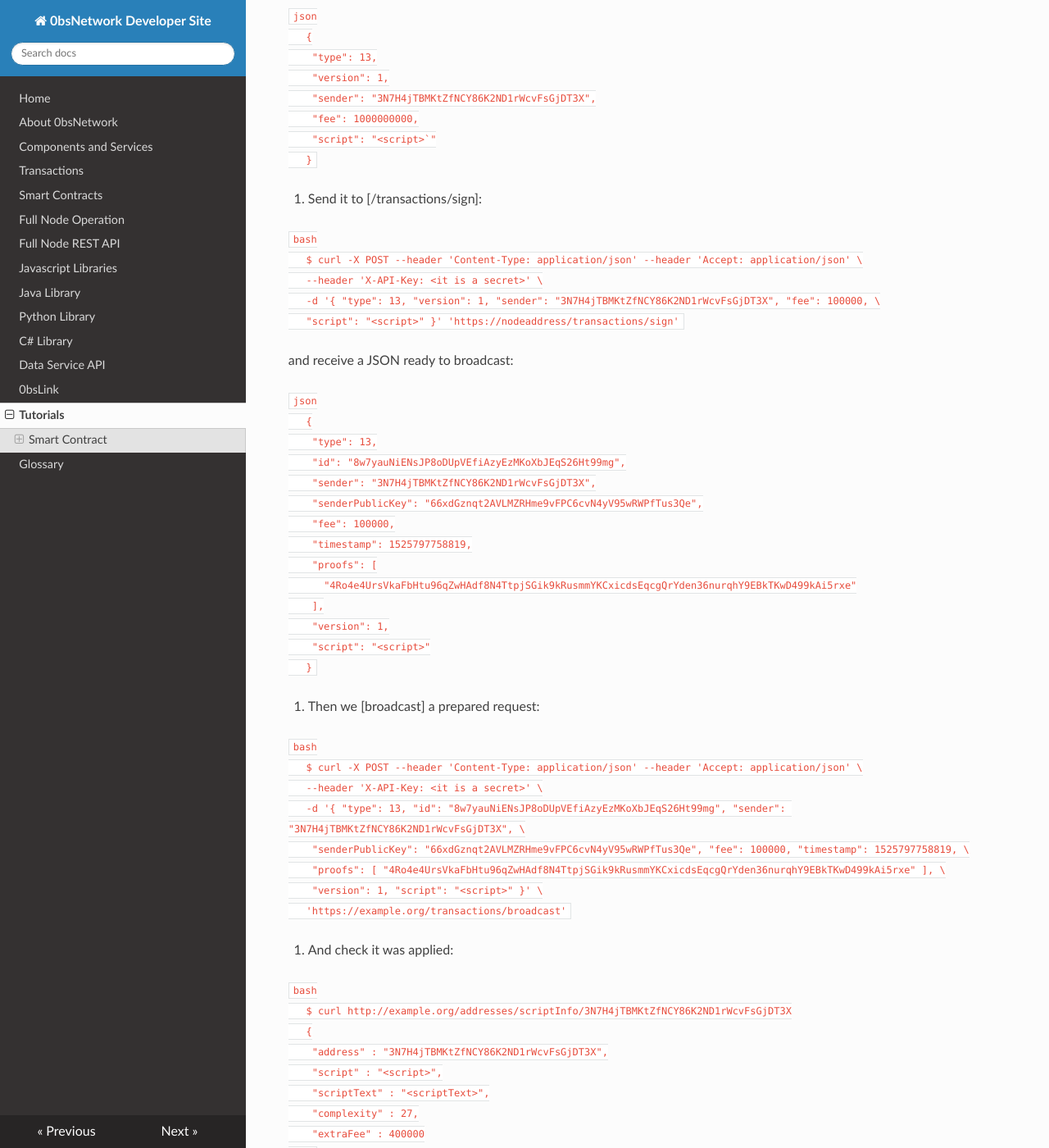
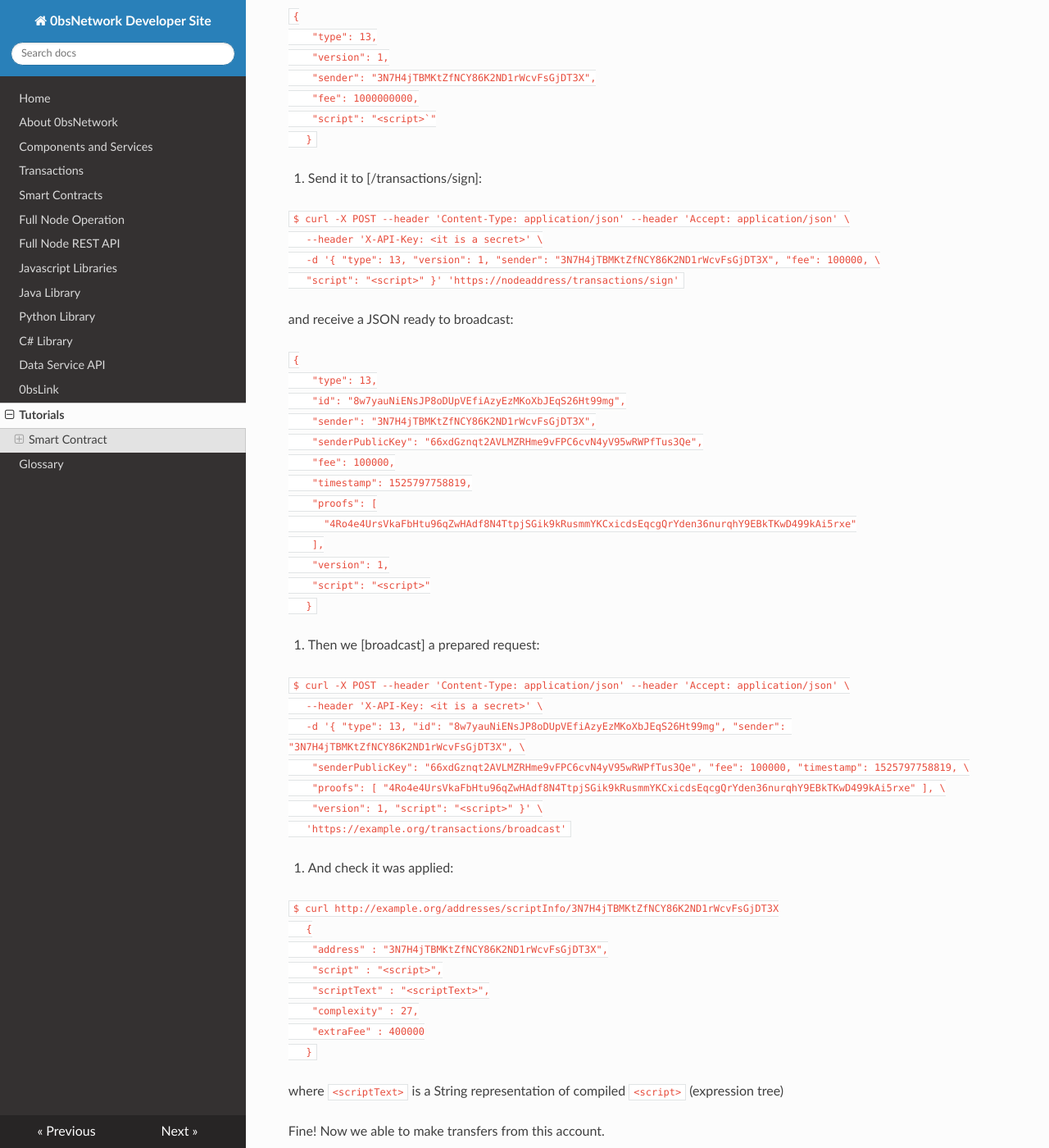
Before and after one commit to 0bsnetwork/developer.0bsnetwork.com, an MkDocs documentation site: the page built from docs/tutorials.md, in a window 1280 px wide and 1400 px high, scrolled down 1671 px. Shown: the whole window at 82% size. Built offline with MkDocs 1.6.1, drawn with Linux system fonts in a browser that asks for light colours; nearby versions of some CDN libraries.

Commit message:
Tutorial and Glossary

````diff
--- a/docs/tutorials.md
+++ b/docs/tutorials.md
@@ -65,7 +65,7 @@ SAtDTKwqmdqJpWtBWYLEy6cfaTTKCQFNH2Lnj2DYgaFRWETGQVQpMMVYFKkk
 
 1. Now let's prepare a JSON request to sign a SetScriptTransaction for the shared account with a given script:
 
-   ```json
+   ```
    {
     "type": 13,
     "version": 1,
@@ -78,7 +78,7 @@ SAtDTKwqmdqJpWtBWYLEy6cfaTTKCQFNH2Lnj2DYgaFRWETGQVQpMMVYFKkk
 
 2. Send it to [/transactions/sign]:
 
-   ```bash
+   ```
    $ curl -X POST --header 'Content-Type: application/json' --header 'Accept: application/json' \
    --header 'X-API-Key: <it is a secret>' \
    -d '{ "type": 13, "version": 1, "sender": "3N7H4jTBMKtZfNCY86K2ND1rWcvFsGjDT3X", "fee": 100000, \
@@ -87,7 +87,7 @@ SAtDTKwqmdqJpWtBWYLEy6cfaTTKCQFNH2Lnj2DYgaFRWETGQVQpMMVYFKkk
 
    and receive a JSON ready to broadcast:
 
-   ```json
+   ```
    {
     "type": 13,
     "id": "8w7yauNiENsJP8oDUpVEfiAzyEzMKoXbJEqS26Ht99mg",
@@ -105,7 +105,7 @@ SAtDTKwqmdqJpWtBWYLEy6cfaTTKCQFNH2Lnj2DYgaFRWETGQVQpMMVYFKkk
 
 3. Then we [broadcast] a prepared request:
 
-   ```bash
+   ```
    $ curl -X POST --header 'Content-Type: application/json' --header 'Accept: application/json' \
    --header 'X-API-Key: <it is a secret>' \
    -d '{ "type": 13, "id": "8w7yauNiENsJP8oDUpVEfiAzyEzMKoXbJEqS26Ht99mg", "sender": "3N7H4jTBMKtZfNCY86K2ND1rWcvFsGjDT3X", \
@@ -117,7 +117,7 @@ SAtDTKwqmdqJpWtBWYLEy6cfaTTKCQFNH2Lnj2DYgaFRWETGQVQpMMVYFKkk
 
 4. And check it was applied:
 
-   ```bash
+   ```
    $ curl http://example.org/addresses/scriptInfo/3N7H4jTBMKtZfNCY86K2ND1rWcvFsGjDT3X
    {
     "address" : "3N7H4jTBMKtZfNCY86K2ND1rWcvFsGjDT3X",
````
Also changed, not shown: docs/glossary.md (+3 -3 lines).
